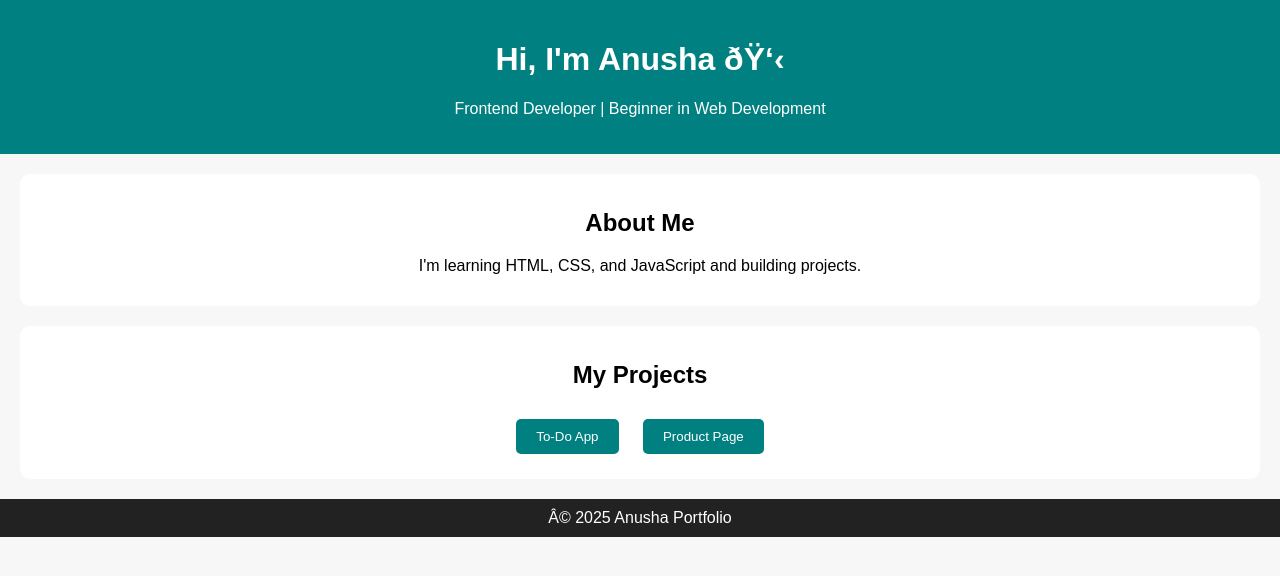
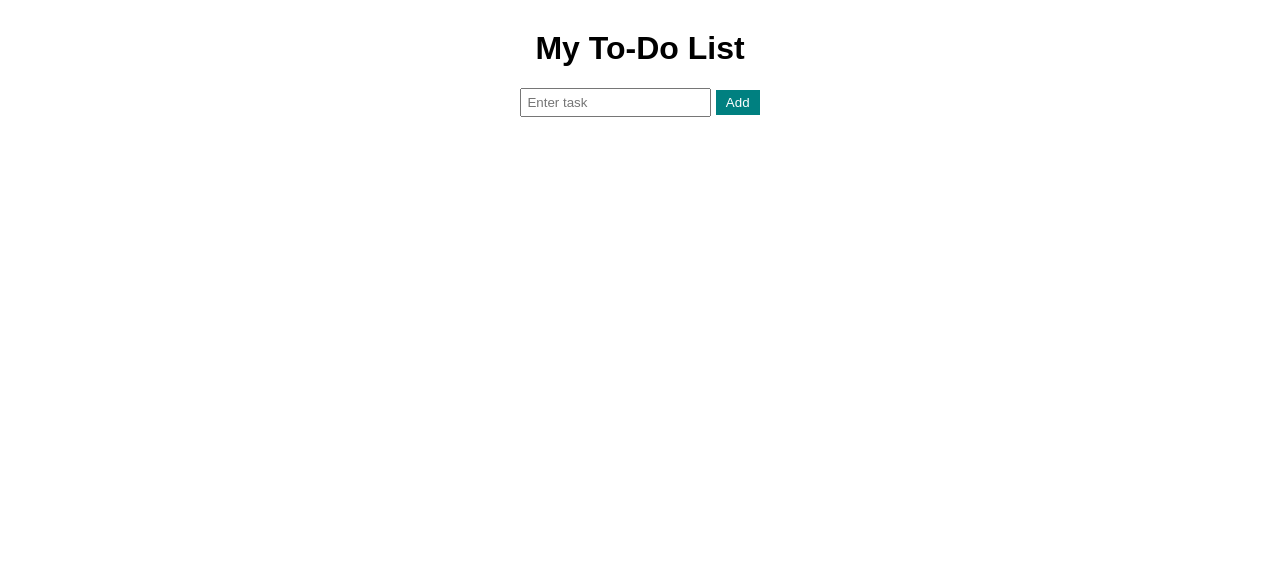
Before and after one commit to Anusha-hub098/Task-4, a PHP site: page / in a window 1280 px wide. Shown: the top 576 px of the page. Run offline with PHP 8.4, Linux system fonts and the light colour scheme.

Commit message:
Add files via upload

```diff
--- a/index.html
+++ b/index.html
@@ -1,27 +1,14 @@
 <!DOCTYPE html>
 <html>
 <head>
-  <title>My Portfolio</title>
+  <title>To-Do App</title>
   <link rel="stylesheet" href="style.css">
 </head>
 <body>
-  <header>
-    <h1>Hi, I'm Anusha 👋</h1>
-    <p>Frontend Developer | Beginner in Web Development</p>
-  </header>
-
-  <section>
-    <h2>About Me</h2>
-    <p>I'm learning HTML, CSS, and JavaScript and building projects.</p>
-  </section>
-
-  <section>
-    <h2>My Projects</h2>
-    <button onclick="openTodo()">To-Do App</button>
-    <button onclick="openProduct()">Product Page</button>
-  </section>
-
-  <footer>© 2025 Anusha Portfolio</footer>
+  <h1>My To-Do List</h1>
+  <input id="taskInput" placeholder="Enter task">
+  <button onclick="addTask()">Add</button>
+  <ul id="taskList"></ul>
 
   <script src="script.js"></script>
 </body>
--- a/script.js
+++ b/script.js
@@ -1,9 +1,27 @@
-function openTodo() {
-  // open the todo app page inside the folder
-  window.location.href = "todo-app/index.html";
+let taskList = JSON.parse(localStorage.getItem("tasks")) || [];
+
+function showTasks() {
+  let list = document.getElementById("taskList");
+  list.innerHTML = "";
+  taskList.forEach((task, index) => {
+    list.innerHTML += `<li>${task} <button onclick="deleteTask(${index})">❌</button></li>`;
+  });
 }
 
-function openProduct() {
-  // open the product page
-  window.location.href = "product-page/index.html";
+function addTask() {
+  let input = document.getElementById("taskInput");
+  if (input.value.trim() !== "") {
+    taskList.push(input.value);
+    localStorage.setItem("tasks", JSON.stringify(taskList));
+    input.value = "";
+    showTasks();
+  }
 }
+
+function deleteTask(index) {
+  taskList.splice(index, 1);
+  localStorage.setItem("tasks", JSON.stringify(taskList));
+  showTasks();
+}
+
+showTasks();
--- a/style.css
+++ b/style.css
@@ -1,34 +1,4 @@
-body {
-  font-family: Arial;
-  text-align: center;
-  margin: 0;
-  background: #f7f7f7;
-}
-header {
-  background: teal;
-  color: white;
-  padding: 20px;
-}
-section {
-  background: white;
-  margin: 20px;
-  padding: 15px;
-  border-radius: 10px;
-}
-button {
-  background: teal;
-  color: white;
-  border: none;
-  padding: 10px 20px;
-  margin: 10px;
-  border-radius: 5px;
-  cursor: pointer;
-}
-button:hover {
-  background: darkcyan;
-}
-footer {
-  background: #222;
-  color: white;
-  padding: 10px;
-}
+body { font-family: Arial; text-align: center; margin-top: 30px; }
+input { padding: 5px; }
+button { padding: 5px 10px; background: teal; color: white; border: none; }
+li { margin: 5px; }
```
